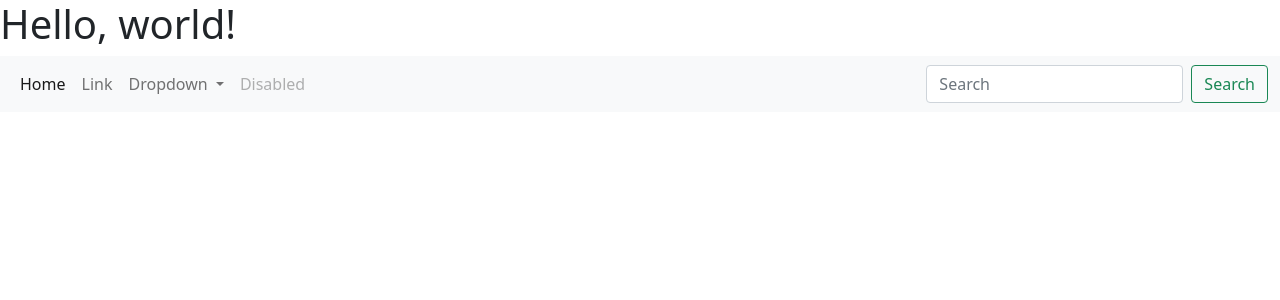
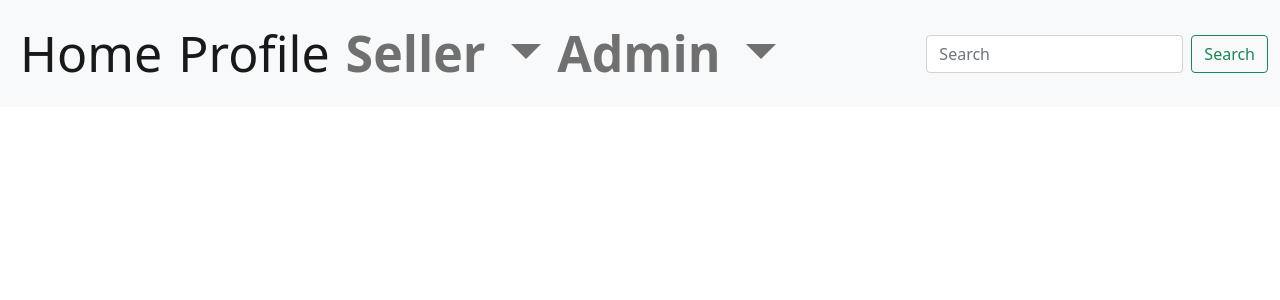
Before and after one commit to mtalhaimran/CSCS342-WEB-Dev, a PHP site: page /admin/admin_panel.php in a window 1280 px wide. Shown: the top 300 px of the page. Run offline with PHP 8.4, Linux system fonts and the light colour scheme.

Commit message:
Making NavBar

```diff
--- a/admin/admin_panel.php
+++ b/admin/admin_panel.php
@@ -9,11 +9,11 @@
     <!-- Bootstrap CSS -->
     <link href="https://cdn.jsdelivr.net/npm/bootstrap@5.1.3/dist/css/bootstrap.min.css" rel="stylesheet" integrity="sha384-1BmE4kWBq78iYhFldvKuhfTAU6auU8tT94WrHftjDbrCEXSU1oBoqyl2QvZ6jIW3" crossorigin="anonymous">
 
-    <title>Hello, world!</title>
+
+    <link rel="stylesheet" href="../styling files/admin_panel.css">
 </head>
 
 <body>
-    <h1>Hello, world!</h1>
 
     <!-- Optional JavaScript; choose one of the two! -->
 
@@ -31,27 +31,40 @@
             <div class="collapse navbar-collapse" id="navbarSupportedContent">
                 <ul class="navbar-nav me-auto mb-2 mb-lg-0">
                     <li class="nav-item">
-                        <a class="nav-link active" aria-current="page" href="#">Home</a>
+                        <a class="nav-link active Menu" id="NavHome" aria-current="page" href="#">Home</a>
                     </li>
                     <li class="nav-item">
-                        <a class="nav-link" href="#">Link</a>
+                        <a class="nav-link active Menu" id="NavHome" aria-current="page" href="#">Profile</a>
                     </li>
+
+
                     <li class="nav-item dropdown">
-                        <a class="nav-link dropdown-toggle" href="#" id="navbarDropdown" role="button" data-bs-toggle="dropdown" aria-expanded="false">
-                            Dropdown
+                        <a class="nav-link dropdown-toggle Menu" href="#" id="navbarDropdown" role="button" data-bs-toggle="dropdown" aria-expanded="false">
+                            Seller
                         </a>
-                        <ul class="dropdown-menu" aria-labelledby="navbarDropdown">
-                            <li><a class="dropdown-item" href="#">Action</a></li>
-                            <li><a class="dropdown-item" href="#">Another action</a></li>
+                        <ul class="dropdown-menu Menu " aria-labelledby="navbarDropdown">
+                            <li><a class="dropdown-item Menu" href="#">Another action</a></li>
                             <li>
                                 <hr class="dropdown-divider">
                             </li>
-                            <li><a class="dropdown-item" href="#">Something else here</a></li>
+                            <li><a class="dropdown-item Menu" href="#">Something else here</a></li>
                         </ul>
                     </li>
-                    <li class="nav-item">
-                        <a class="nav-link disabled">Disabled</a>
+
+                    <li class="nav-item dropdown">
+                        <a class="nav-link dropdown-toggle Menu" href="#" id="navbarDropdown" role="button" data-bs-toggle="dropdown" aria-expanded="false">
+                            Admin
+                        </a>
+                        <ul class="dropdown-menu Menu " aria-labelledby="navbarDropdown">
+                            <li><a class="dropdown-item Menu" href="#">Another action</a></li>
+                            <li>
+                                <hr class="dropdown-divider">
+                            </li>
+                            <li><a class="dropdown-item Menu" href="#">Something else here</a></li>
+                        </ul>
                     </li>
+
+
                 </ul>
                 <form class="d-flex">
                     <input class="form-control me-2" type="search" placeholder="Search" aria-label="Search">
--- /dev/null
+++ b/styling files/admin_panel.css
@@ -0,0 +1,7 @@
+.Menu {
+    font-size: 50px;
+}
+
+#navbarDropdown {
+    font-weight: bold;
+}
```
Also changed, not shown: admin/admin_profile.php (added, +13 -0 lines).
